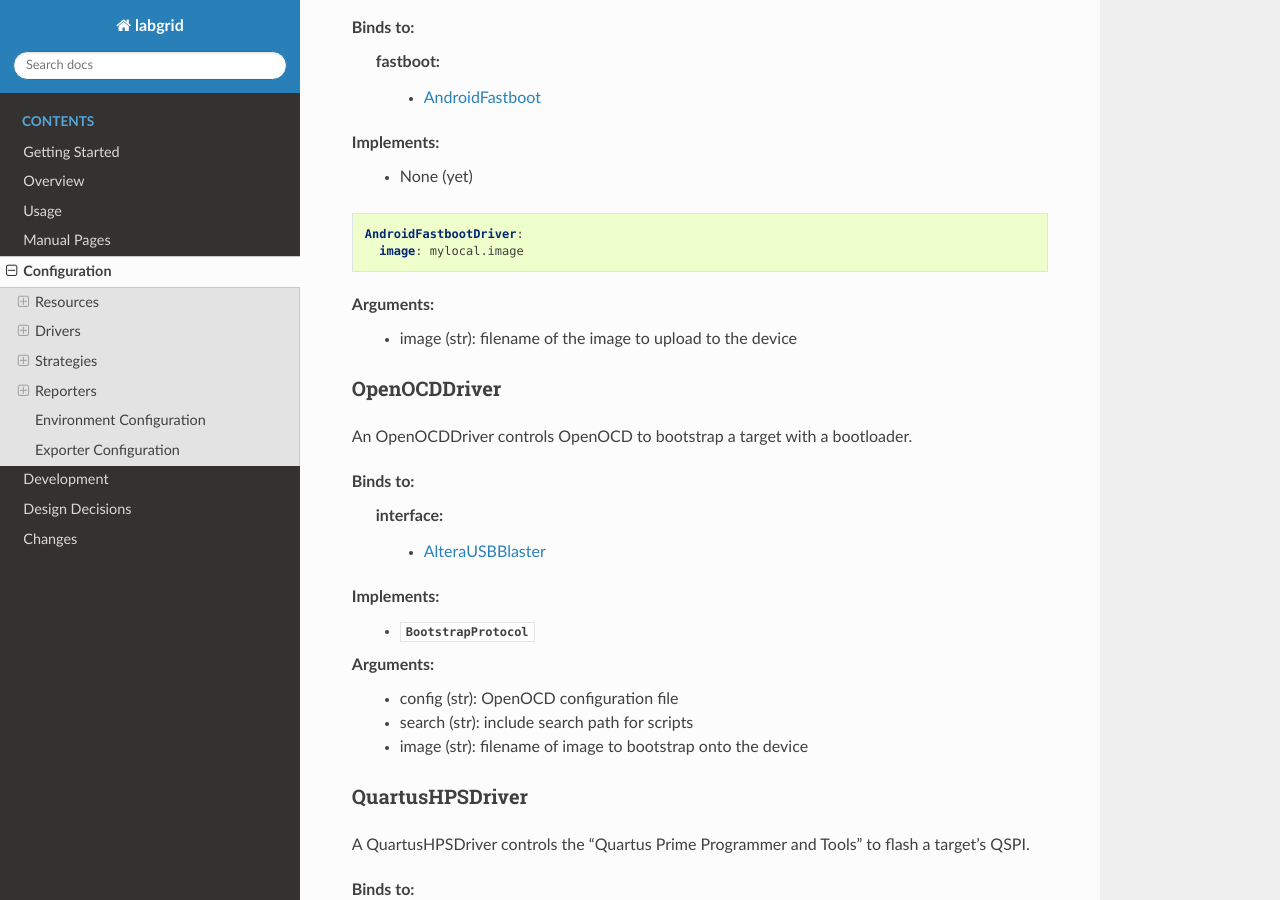
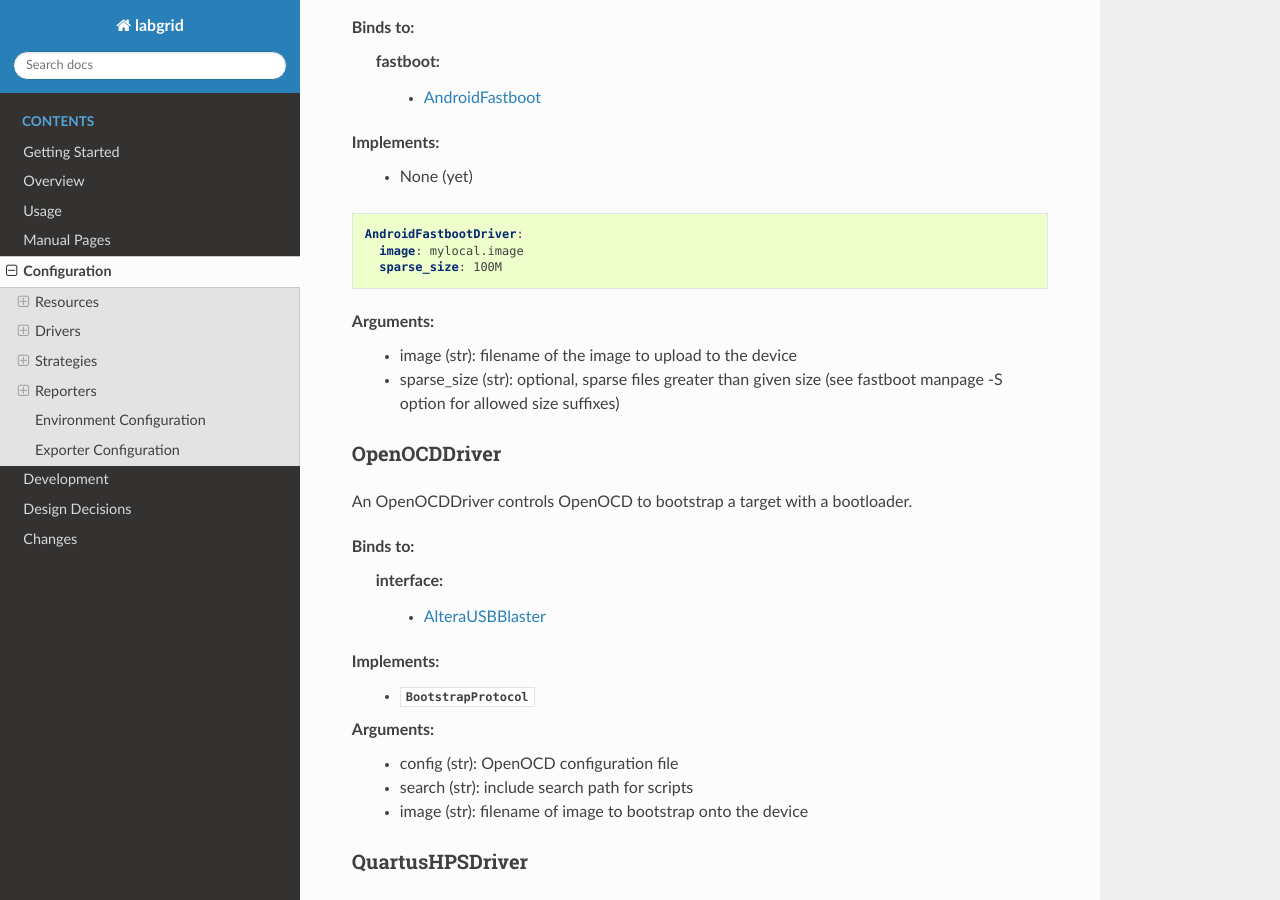
Before and after one commit to labgrid-project/labgrid, a Sphinx documentation site: the page built from doc/configuration.rst, in a window 1280 px wide and 900 px high, scrolled down 18202 px. Built offline with Sphinx 7.4.7 and the Read the Docs theme 2.0.0, drawn with Linux system fonts in a browser that asks for light colours; pages that are not in the unit, such as notebooks, are missing from menus.

Commit message:
driver: fastbootdriver: allow setting sparse option
Always set fastboot's '-S' option with given value. fastboot ignores the
option for non-image commands and in case the image size is smaller than
the given sparse size. Default is to disable sparse support altogether
(as before).

Signed-off-by: Bastian Krause <bst@pengutronix.de>

```diff
--- a/doc/configuration.rst
+++ b/doc/configuration.rst
@@ -875,9 +875,12 @@ Implements:
 
    AndroidFastbootDriver:
      image: mylocal.image
+     sparse_size: 100M
 
 Arguments:
   - image (str): filename of the image to upload to the device
+  - sparse_size (str): optional, sparse files greater than given size (see
+    fastboot manpage -S option for allowed size suffixes)
 
 OpenOCDDriver
 ~~~~~~~~~~~~~
```
Also changed, not shown: 1 other file.
